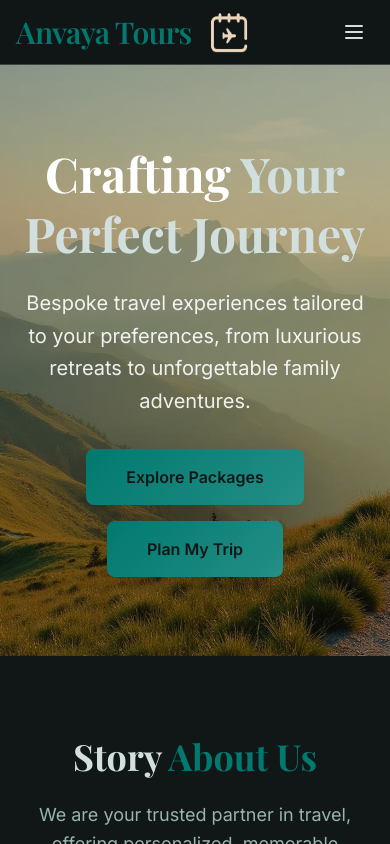
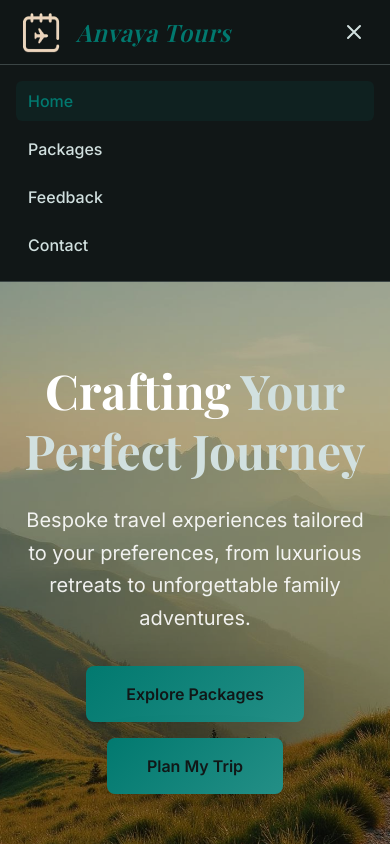
Before and after one commit to anvayatours/anvayatours, a React (Vite) app: page / in a window 390 px wide. Both pictures are taken after a click on the button 354 px from the left and 32 px from the top of the page. Shown: the top 844 px of the page. Built offline with nearby package versions, Linux system fonts and the light colour scheme.

Commit message:
Fixed mobile menu toggle in Navigation.tsx

```diff
--- a/src/components/Navigation.tsx
+++ b/src/components/Navigation.tsx
@@ -1,8 +1,10 @@
 import { Link, useLocation } from "react-router-dom";
 import { cn } from "@/lib/utils";
+import { useState } from "react";
 
 const Navigation = () => {
   const location = useLocation();
+  const [menuOpen, setMenuOpen] = useState(false);
 
   const navItems = [
     { name: "Home", path: "/" },
@@ -15,19 +17,19 @@ const Navigation = () => {
     <nav className="bg-background/95 backdrop-blur-sm border-b border-border sticky top-0 z-50">
       <div className="max-w-7xl mx-auto px-4 sm:px-6 lg:px-8">
         <div className="flex justify-between items-center h-16">
+          {/* Logo & Name */}
           <Link to="/" className="flex items-center space-x-3">
-            <div className="font-serif text-3xl font-semibold text-primary tracking-tight">
+            <img
+              src="/lovable-uploads/778912f2-061e-4970-b5df-bced34d8aba6.png"
+              alt="Anvaya Tours"
+              className="h-12 w-12"
+            />
+            <div className="font-serif italic text-2xl tracking-wide font-semibold text-primary">
               Anvaya Tours
             </div>
-            <Link to="/" className="flex items-center">
-              <img
-                src="/lovable-uploads/778912f2-061e-4970-b5df-bced34d8aba6.png"
-                alt="Anvaya Tours"
-                className="h-12 w-12"
-              />
-            </Link>
           </Link>
 
+          {/* Desktop Navigation */}
           <div className="hidden md:flex space-x-8">
             {navItems.map((item) => (
               <Link
@@ -45,16 +47,68 @@ const Navigation = () => {
             ))}
           </div>
 
-          {/* Mobile menu button */}
+          {/* Mobile Menu Button */}
           <div className="md:hidden">
-            <button className="text-foreground hover:text-primary p-2">
-              <svg className="w-6 h-6" fill="none" stroke="currentColor" viewBox="0 0 24 24">
-                <path strokeLinecap="round" strokeLinejoin="round" strokeWidth={2} d="M4 6h16M4 12h16M4 18h16" />
-              </svg>
+            <button
+              onClick={() => setMenuOpen(!menuOpen)}
+              className="text-foreground hover:text-primary p-2"
+            >
+              {menuOpen ? (
+                <svg
+                  className="w-6 h-6"
+                  fill="none"
+                  stroke="currentColor"
+                  viewBox="0 0 24 24"
+                >
+                  <path
+                    strokeLinecap="round"
+                    strokeLinejoin="round"
+                    strokeWidth={2}
+                    d="M6 18L18 6M6 6l12 12"
+                  />
+                </svg>
+              ) : (
+                <svg
+                  className="w-6 h-6"
+                  fill="none"
+                  stroke="currentColor"
+                  viewBox="0 0 24 24"
+                >
+                  <path
+                    strokeLinecap="round"
+                    strokeLinejoin="round"
+                    strokeWidth={2}
+                    d="M4 6h16M4 12h16M4 18h16"
+                  />
+                </svg>
+              )}
             </button>
           </div>
         </div>
       </div>
+
+      {/* Mobile Menu Dropdown */}
+      {menuOpen && (
+        <div className="md:hidden bg-background border-t border-border">
+          <div className="flex flex-col space-y-2 p-4">
+            {navItems.map((item) => (
+              <Link
+                key={item.name}
+                to={item.path}
+                onClick={() => setMenuOpen(false)}
+                className={cn(
+                  "px-3 py-2 text-base font-medium transition-colors duration-200 rounded-md",
+                  location.pathname === item.path
+                    ? "bg-primary/10 text-primary"
+                    : "text-foreground hover:text-primary hover:bg-muted"
+                )}
+              >
+                {item.name}
+              </Link>
+            ))}
+          </div>
+        </div>
+      )}
     </nav>
   );
 };
```
